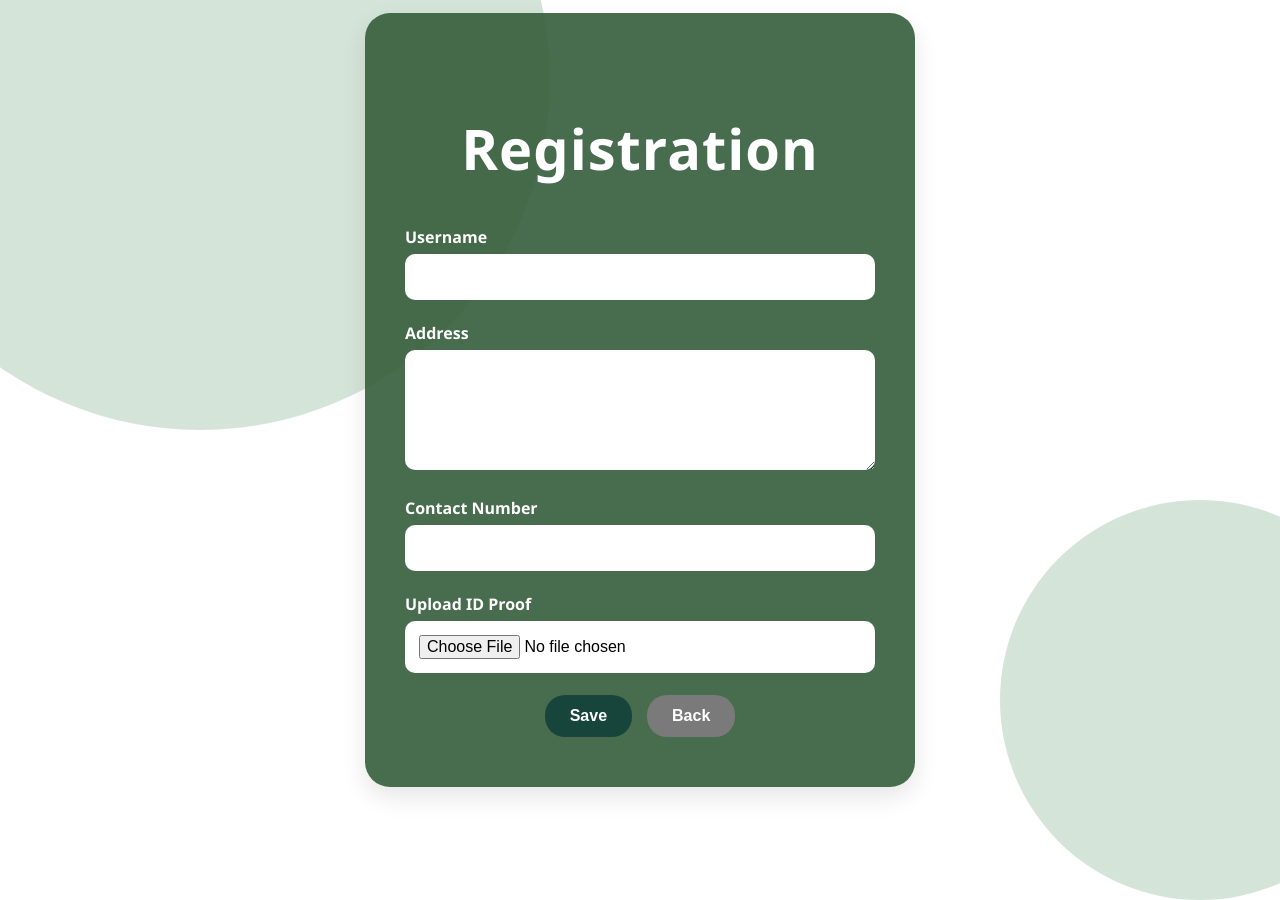
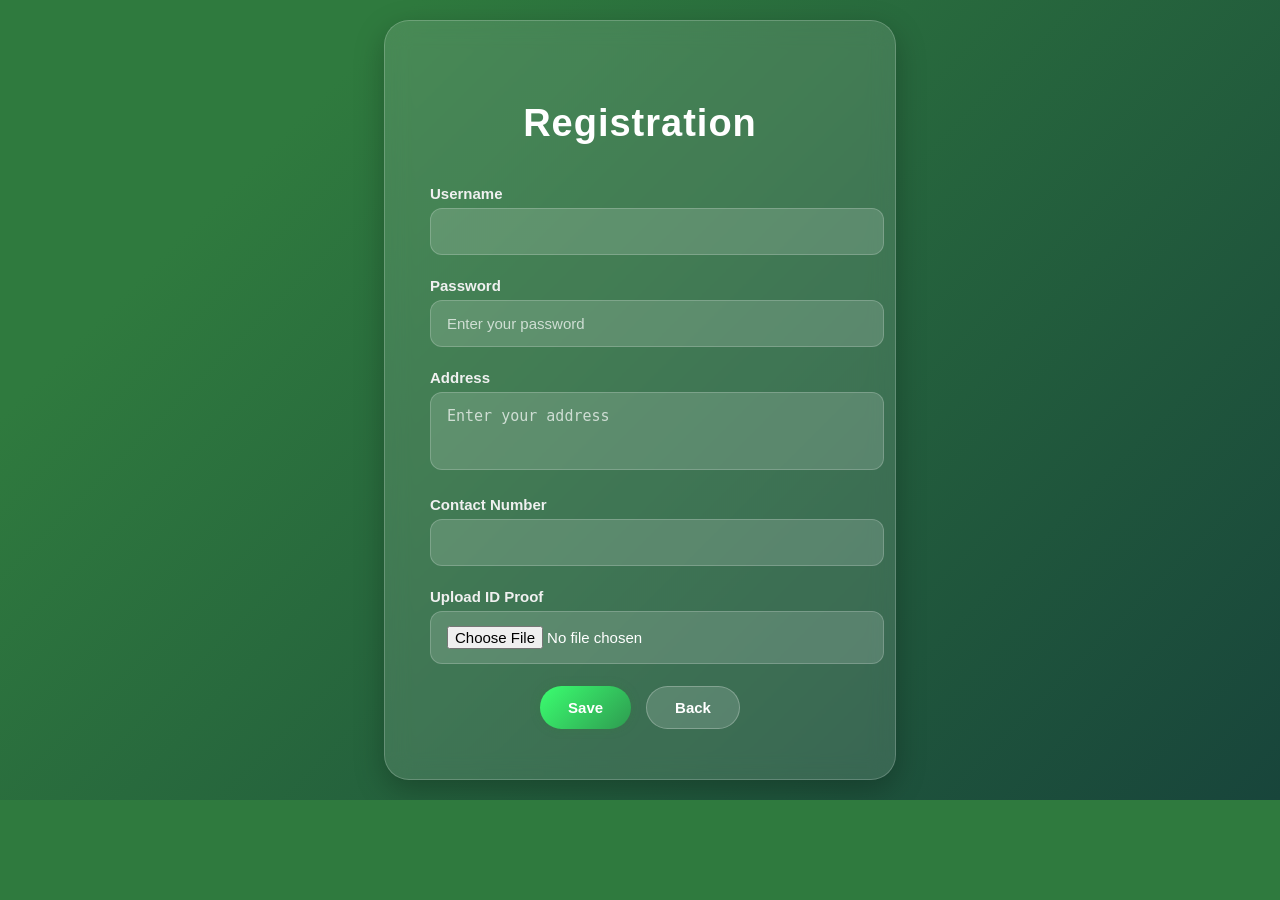
Before and after one commit to Jhaykeeh/CSIT327-G2-MyRelief, a Django app: page /register/ in a window 1280 px wide; the page is wider, and only the part inside the window is pictured. After the commit the page ends 800 px from the top of that part, so only its background shows below. Run offline with Django 5.2, Linux system fonts and the light colour scheme.

Commit message:
upadate(register): Added password area and balancing text area size

```diff
--- a/register/templates/register.html
+++ b/register/templates/register.html
@@ -4,136 +4,127 @@
     <meta charset="UTF-8">
     <title>Registration</title>
     <style>
-        /* --- Body Styling --- */
+
         body {
-            font-family: 'Segoe UI', Tahoma, Geneva, Verdana, sans-serif;
-            background-color: #ffffff;
+            font-family: 'Poppins', sans-serif;
+            background: linear-gradient(135deg, #2f7a3e 20%, #18453B 100%);
             margin: 0;
             padding: 0;
             min-height: 100vh;
             display: flex;
             justify-content: center;
             align-items: center;
-            position: relative;
-            overflow: hidden;
         }
 
-        /* --- Background Circles --- */
-        body::before {
-            content: '';
-            position: absolute;
-            top: -270px;
-            left: -150px;
-            width: 700px;
-            height: 700px;
-            background-color: rgba(47, 122, 62, 0.2);
-            border-radius: 50%;
-            z-index: 0;
+
+        .form-container {
+            backdrop-filter: blur(12px);
+            background: rgba(255, 255, 255, 0.12);
+            border: 1px solid rgba(255, 255, 255, 0.2);
+            box-shadow: 0 10px 30px rgba(0, 0, 0, 0.25);
+            padding: 50px 45px;
+            width: 420px;
+            border-radius: 25px;
+            color: #fff;
+            position: relative;
+            z-index: 1;
         }
 
-        body::after {
-            content: '';
-            position: absolute;
-            bottom: -100px;
-            right: -120px;
-            width: 400px;
-            height: 400px;
-            background-color: rgba(47, 122, 62, 0.2);
-            border-radius: 50%;
-            z-index: 0;
-        }
 
-        /* --- Form Container --- */
-        .form-container {
-            position: relative;
-            z-index: 1;
-            background-color: rgba(53, 94, 59, 0.9);
-            padding: 50px 40px;
-            width: 470px;
-            border-radius: 25px;
-            box-shadow: 0 10px 25px rgba(0,0,0,0.1);
-        }
-
-        /* --- Heading --- */
         h2 {
             text-align: center;
-            font-weight: 800;
-            font-size: 56px;
+            font-weight: 700;
+            font-size: 38px;
             color: #ffffff;
             margin-bottom: 40px;
             letter-spacing: 1px;
         }
 
-        /* --- Labels --- */
+
         label {
             display: block;
             margin-bottom: 6px;
             font-weight: 600;
-            color: #fdfdfd;
+            color: #f0f0f0;
+            font-size: 15px;
         }
 
-        /* --- Inputs --- */
         input, textarea {
             width: 100%;
-            padding: 14px;
+            padding: 14px 16px;
             margin-bottom: 22px;
-            border-radius: 10px;
-            border: none;
-            background-color: #ffffff;
-            font-size: 16px;
-            box-sizing: border-box;
+            border-radius: 12px;
+            border: 1px solid rgba(255,255,255,0.2);
+            background-color: rgba(255, 255, 255, 0.15);
+            color: #fff;
+            font-size: 15px;
+            transition: all 0.3s ease;
+        }
+
+        input::placeholder, textarea::placeholder {
+            color: rgba(255, 255, 255, 0.7);
         }
 
         input:focus, textarea:focus {
             outline: none;
-            box-shadow: 0 0 6px rgba(31,122,62,0.4);
+            border-color: #6cff9e;
+            background-color: rgba(255,255,255,0.25);
+            box-shadow: 0 0 8px rgba(108,255,158,0.4);
         }
 
         textarea {
-            min-height: 60px;
-            max-height: 120px;
-            resize: vertical;
+            height: 48px;
+            resize: none;
         }
 
         /* --- Buttons --- */
+        .btn-container {
+            display: flex;
+            justify-content: center;
+            gap: 15px;
+        }
+
+        button {
+            border: none;
+            border-radius: 30px;
+            padding: 12px 28px;
+            font-size: 15px;
+            font-weight: 600;
+            cursor: pointer;
+            transition: all 0.3s ease;
+        }
+
         .save-btn {
-            background-color: #18453B;
-            color: white;
-            border: none;
-            padding: 12px 25px;
-            font-size: 16px;
-            font-weight: 600;
-            border-radius: 20px;
-            cursor: pointer;
-            transition: background 0.3s ease;
+            background: linear-gradient(135deg, #3bff70, #2e9b50);
+            color: #fff;
+            box-shadow: 0 0 10px rgba(47,122,62,0.4);
         }
 
         .save-btn:hover {
-            background-color: #15572a;
+            box-shadow: 0 0 20px rgba(108,255,158,0.8);
+            transform: translateY(-2px);
         }
 
         .back-btn {
-            background-color: #7a7a7a;
-            color: white;
-            border: none;
-            padding: 12px 25px;
-            font-size: 16px;
-            font-weight: 600;
-            border-radius: 20px;
-            cursor: pointer;
-            transition: background 0.3s ease;
+            background: rgba(255,255,255,0.15);
+            color: #fff;
+            border: 1px solid rgba(255,255,255,0.25);
         }
 
         .back-btn:hover {
-            background-color: #555555;
+            background: rgba(255,255,255,0.25);
+            transform: translateY(-2px);
         }
 
-        /* --- Button Container Side-by-Side --- */
-        .btn-container {
-            text-align: center;
-            display: flex;
-            justify-content: center;
-            gap: 15px; /* space between buttons */
+        /* --- Responsive --- */
+        @media (max-width: 500px) {
+            .form-container {
+                width: 90%;
+                padding: 40px 30px;
+            }
+            h2 {
+                font-size: 32px;
+            }
         }
     </style>
 </head>
@@ -147,8 +138,11 @@
             <label for="{{ form.username.id_for_label }}">Username</label>
             {{ form.username }}
 
+            <label for="{{ form.password.id_for_label }}">Password</label>
+            <input type="password" name="password" id="{{ form.password.id_for_label }}" placeholder="Enter your password">
+
             <label for="{{ form.address.id_for_label }}">Address</label>
-            {{ form.address }}
+            <textarea name="address" id="{{ form.address.id_for_label }}" placeholder="Enter your address"></textarea>
 
             <label for="{{ form.contact.id_for_label }}">Contact Number</label>
             {{ form.contact }}
```
